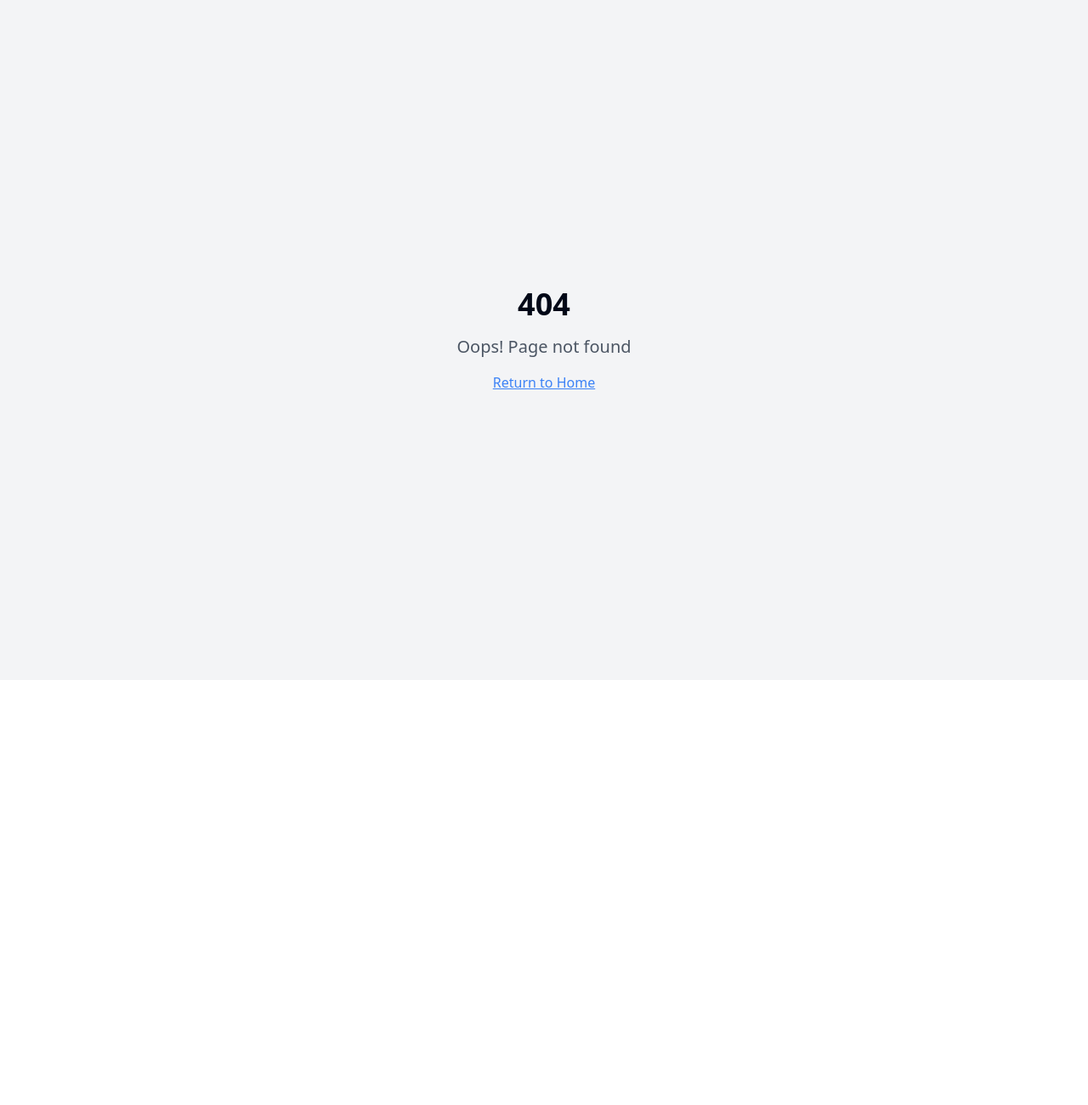
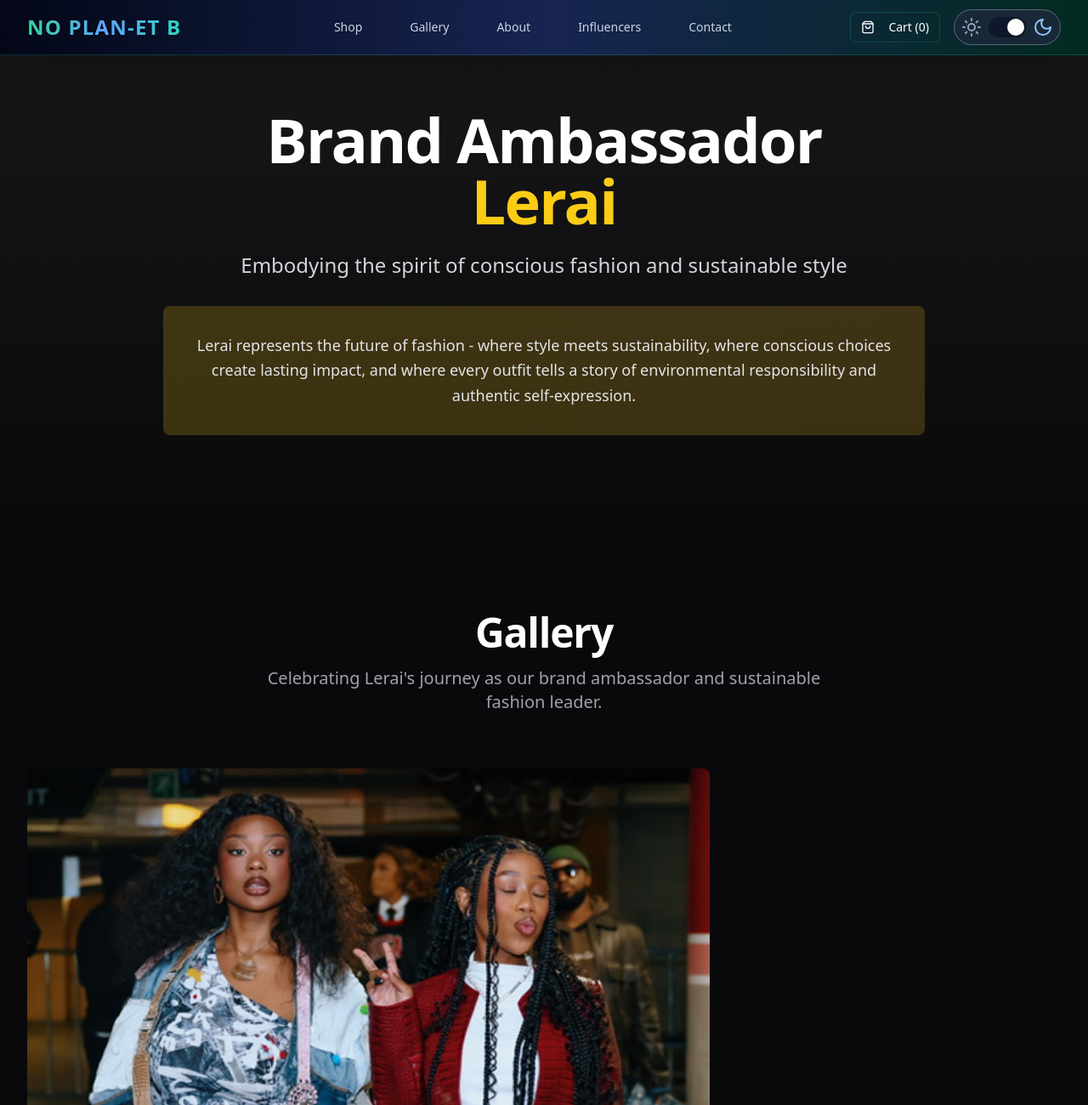
Before and after one commit to Arnold234899/no-plan-et-runway, a React (Vite) app: page /lerai in a window 1280 px wide. Before the commit this address had no page. Shown: the top 1300 px of the page at 85% size. Before the commit the page ends 800 px from the top, so only its background shows below. Built offline with nearby package versions, Linux system fonts and the light colour scheme.

Commit message:
feat: Create Lerai's dedicated page
Creates a new page for Lerai, structured similarly to the home page, and features her two images in the gallery section.

```diff
--- a/src/App.tsx
+++ b/src/App.tsx
@@ -8,6 +8,7 @@ import { HelmetProvider } from "react-helmet-async";
 import Index from "./pages/Index";
 import Shop from "./pages/Shop";
 import Checkout from "./pages/Checkout";
+import Lerai from "./pages/Lerai";
 import NotFound from "./pages/NotFound";
 
 const queryClient = new QueryClient();
@@ -23,6 +24,7 @@ const App = () => (
             <Route path="/" element={<Index />} />
             <Route path="/shop" element={<Shop />} />
             <Route path="/checkout/:productId" element={<Checkout />} />
+            <Route path="/lerai" element={<Lerai />} />
             {/* ADD ALL CUSTOM ROUTES ABOVE THE CATCH-ALL "*" ROUTE */}
             <Route path="*" element={<NotFound />} />
           </Routes>
--- a/src/components/sections/Gallery.tsx
+++ b/src/components/sections/Gallery.tsx
@@ -1,3 +1,4 @@
+
 export const Gallery = () => {
   const galleryItems = [
     {
@@ -11,42 +12,6 @@ export const Gallery = () => {
       title: "Brand Ambassador Lerai - Fashion Forward",
       image: "/lovable-uploads/92174a9d-2efd-4362-8157-5d5b355093c4.png",
       type: "Brand Ambassador Feature",
-    },
-    {
-      id: 3,
-      title: "FW23 Runway Show",
-      image: "https://images.unsplash.com/photo-1469334031218-e382a71b716b?w=600&h=800&fit=crop",
-      type: "Fashion Show",
-    },
-    {
-      id: 4,
-      title: "Sustainable Studio",
-      image: "https://images.unsplash.com/photo-1441986300917-64674bd600d8?w=600&h=400&fit=crop",
-      type: "Behind the Scenes",
-    },
-    {
-      id: 5,
-      title: "Eco-Process",
-      image: "https://images.unsplash.com/photo-1558618666-fcd25c85cd64?w=600&h=800&fit=crop",
-      type: "Process",
-    },
-    {
-      id: 6,
-      title: "Street Style",
-      image: "https://images.unsplash.com/photo-1515886657613-9f3515b0c78f?w=600&h=600&fit=crop",
-      type: "Street Style",
-    },
-    {
-      id: 7,
-      title: "Artist Collaboration",
-      image: "https://images.unsplash.com/photo-1490481651871-ab68de25d43d?w=600&h=600&fit=crop",
-      type: "Collaboration",
-    },
-    {
-      id: 8,
-      title: "Campaign Shoot",
-      image: "https://images.unsplash.com/photo-1529139574466-a303027c1d8b?w=600&h=400&fit=crop",
-      type: "Campaign",
     },
   ];
 
@@ -70,37 +35,28 @@ export const Gallery = () => {
           </div>
         </div>
 
-        <div className="grid grid-cols-1 md:grid-cols-2 lg:grid-cols-4 gap-6">
+        <div className="grid grid-cols-1 md:grid-cols-2 gap-6 max-w-5xl mx-auto">
           {galleryItems.map((item, index) => (
             <div
               key={item.id}
-              className={`group relative overflow-hidden rounded-lg cursor-pointer hover:scale-105 transition-transform duration-500 ${
-                index === 0 ? 'md:col-span-2 md:row-span-2' :
-                index === 1 ? 'md:col-span-2 md:row-span-2' :
-                index === 2 || index === 4 ? 'md:row-span-2' : ''
-              }`}
+              className="group relative overflow-hidden rounded-lg cursor-pointer hover:scale-105 transition-transform duration-500"
             >
-              <div className={`${
-                index === 0 || index === 1 ? 'aspect-[4/3]' :
-                index === 2 || index === 4 ? 'aspect-[3/4]' : 'aspect-[4/3]'
-              } overflow-hidden`}>
+              <div className="aspect-[4/3] overflow-hidden">
                 <img
                   src={item.image}
                   alt={item.title}
                   loading="lazy"
-                  className={`w-full h-full group-hover:scale-110 transition-transform duration-700 ${
-                    index === 0 || index === 1 ? 'object-cover object-center' : 'object-cover'
-                  }`}
-                  style={(index === 0 || index === 1) ? { objectPosition: 'center 20%' } : {}}
+                  className="w-full h-full object-cover object-center group-hover:scale-110 transition-transform duration-700"
+                  style={{ objectPosition: 'center 20%' }}
                 />
 
                 <div className="absolute inset-0 bg-gradient-to-t from-black/80 via-black/20 to-transparent opacity-0 group-hover:opacity-100 transition-opacity duration-300"></div>
 
                 <div className="absolute inset-0 flex flex-col justify-end p-6 text-white opacity-0 group-hover:opacity-100 transition-opacity duration-300">
-                  <p className={`text-zinc-300 text-sm mb-1 ${index === 0 || index === 1 ? 'text-yellow-400 font-semibold' : ''}`}>
+                  <p className="text-yellow-400 text-sm mb-1 font-semibold">
                     {item.type}
                   </p>
-                  <h3 className={`font-semibold ${index === 0 || index === 1 ? 'text-2xl' : 'text-xl'}`}>
+                  <h3 className="font-semibold text-2xl">
                     {item.title}
                   </h3>
                 </div>
--- /dev/null
+++ b/src/pages/Lerai.tsx
@@ -0,0 +1,134 @@
+
+import { Helmet } from "react-helmet-async";
+import { Navigation } from "@/components/layout/Navigation";
+import { Footer } from "@/components/layout/Footer";
+
+const Lerai = () => {
+  const leraiGallery = [
+    {
+      id: 1,
+      title: "Brand Ambassador Lerai - Style Statement",
+      image: "/lovable-uploads/b6e15c48-3ee5-47d5-91f3-7c3bea348a6a.png",
+      type: "Brand Ambassador Feature",
+    },
+    {
+      id: 2,
+      title: "Brand Ambassador Lerai - Fashion Forward",
+      image: "/lovable-uploads/92174a9d-2efd-4362-8157-5d5b355093c4.png",
+      type: "Brand Ambassador Feature",
+    },
+    {
+      id: 3,
+      title: "Lerai - Sustainable Fashion Icon",
+      image: "/lovable-uploads/b6e15c48-3ee5-47d5-91f3-7c3bea348a6a.png",
+      type: "Brand Ambassador",
+    },
+    {
+      id: 4,
+      title: "Lerai - Conscious Style Leader",
+      image: "/lovable-uploads/92174a9d-2efd-4362-8157-5d5b355093c4.png",
+      type: "Brand Ambassador",
+    },
+    {
+      id: 5,
+      title: "Lerai - NO PLAN-ET B Ambassador",
+      image: "/lovable-uploads/b6e15c48-3ee5-47d5-91f3-7c3bea348a6a.png",
+      type: "Collaboration",
+    },
+    {
+      id: 6,
+      title: "Lerai - Future of Fashion",
+      image: "/lovable-uploads/92174a9d-2efd-4362-8157-5d5b355093c4.png",
+      type: "Brand Ambassador",
+    },
+  ];
+
+  return (
+    <>
+      <Helmet>
+        <title>Brand Ambassador Lerai | NO PLAN-ET B | Sustainable Fashion Leader</title>
+        <meta name="description" content="Meet Lerai, NO PLAN-ET B's brand ambassador embodying conscious fashion and sustainable style. Discover her journey in sustainable fashion leadership." />
+        <meta name="keywords" content="Lerai, brand ambassador, NO PLAN-ET B, sustainable fashion, fashion leader, conscious style" />
+        <meta property="og:title" content="Brand Ambassador Lerai | NO PLAN-ET B" />
+        <meta property="og:description" content="Meet Lerai, embodying conscious fashion and sustainable style as NO PLAN-ET B's brand ambassador." />
+        <link rel="canonical" href="https://noplanetb.com/lerai" />
+      </Helmet>
+
+      <div className="min-h-screen bg-zinc-950 text-white">
+        <Navigation theme="dark" toggleTheme={() => {}} />
+
+        {/* Hero Section */}
+        <section className="py-32 px-4 sm:px-6 lg:px-8 bg-gradient-to-b from-zinc-900 to-zinc-950">
+          <div className="max-w-7xl mx-auto text-center">
+            <h1 className="text-5xl md:text-7xl font-bold text-white mb-6 tracking-tight">
+              Brand Ambassador
+              <span className="block text-yellow-400">Lerai</span>
+            </h1>
+            <p className="text-xl md:text-2xl text-zinc-300 max-w-4xl mx-auto mb-8">
+              Embodying the spirit of conscious fashion and sustainable style
+            </p>
+            <div className="bg-gradient-to-r from-yellow-400/20 to-amber-400/20 rounded-lg p-8 max-w-4xl mx-auto">
+              <p className="text-lg text-zinc-200 leading-relaxed">
+                Lerai represents the future of fashion - where style meets sustainability,
+                where conscious choices create lasting impact, and where every outfit tells
+                a story of environmental responsibility and authentic self-expression.
+              </p>
+            </div>
+          </div>
+        </section>
+
+        {/* Gallery Section */}
+        <section className="py-20 px-4 sm:px-6 lg:px-8">
+          <div className="max-w-7xl mx-auto">
+            <div className="text-center mb-16">
+              <h2 className="text-4xl md:text-5xl font-bold text-white mb-4 tracking-tight">
+                Gallery
+              </h2>
+              <p className="text-xl text-zinc-400 max-w-2xl mx-auto">
+                Celebrating Lerai's journey as our brand ambassador and sustainable fashion leader.
+              </p>
+            </div>
+
+            <div className="grid grid-cols-1 md:grid-cols-2 lg:grid-cols-3 gap-6">
+              {leraiGallery.map((item, index) => (
+                <div
+                  key={item.id}
+                  className={`group relative overflow-hidden rounded-lg cursor-pointer hover:scale-105 transition-transform duration-500 ${
+                    index === 0 || index === 1 ? 'md:col-span-2 md:row-span-2' : ''
+                  }`}
+                >
+                  <div className={`${
+                    index === 0 || index === 1 ? 'aspect-[4/3]' : 'aspect-[3/4]'
+                  } overflow-hidden`}>
+                    <img
+                      src={item.image}
+                      alt={item.title}
+                      loading="lazy"
+                      className="w-full h-full object-cover object-center group-hover:scale-110 transition-transform duration-700"
+                      style={{ objectPosition: 'center 20%' }}
+                    />
+
+                    <div className="absolute inset-0 bg-gradient-to-t from-black/80 via-black/20 to-transparent opacity-0 group-hover:opacity-100 transition-opacity duration-300"></div>
+
+                    <div className="absolute inset-0 flex flex-col justify-end p-6 text-white opacity-0 group-hover:opacity-100 transition-opacity duration-300">
+                      <p className="text-yellow-400 text-sm mb-1 font-semibold">
+                        {item.type}
+                      </p>
+                      <h3 className="font-semibold text-xl">
+                        {item.title}
+                      </h3>
+                    </div>
+                  </div>
+                </div>
+              ))}
+            </div>
+          </div>
+        </section>
+
+        <Footer />
+      </div>
+    </>
+  );
+};
+
+export default Lerai;
```
